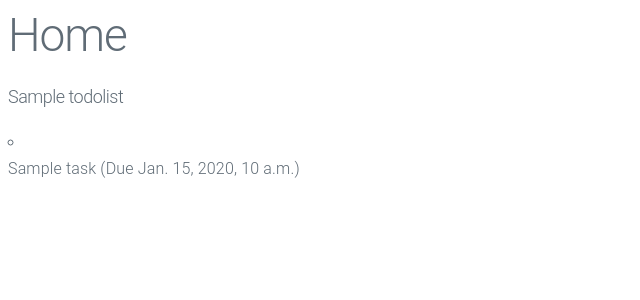
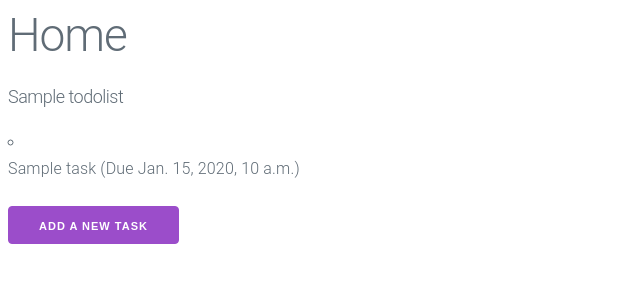
Before and after one commit to pyjaks/to-do-app, a Django app: page /list/1/ in a window 1280 px wide. Shown: the top 300 px of the page, without its empty margins (0-640 px from the left). Run offline with Django 4.2, Linux system fonts and the light colour scheme; tables that the repository leaves empty hold one stand-in row (values such as "Sample post").

Commit message:
Add views, templates, routes for updating and creating tasks

```diff
--- a/to_do/models.py
+++ b/to_do/models.py
@@ -1,6 +1,7 @@
 from datetime import datetime, timedelta
 
 from django.db import models
+from django.urls import reverse
 
 
 class ToDoList(models.Model):
@@ -18,3 +19,8 @@ class Task(models.Model):
 
     def __str__(self):
         return f"{self.title} due on {self.due_date}"
+
+    def get_absolute_url(self):
+        return reverse(
+            "edit-task", args=[str(self.todo_list.id), str(self.id)]
+    )
--- a/to_do/templates/to_do/todo_list.html
+++ b/to_do/templates/to_do/todo_list.html
@@ -22,6 +22,13 @@
             <p>There are no tasks in this list.</p>
             {% endfor %}
         </ul>
+        <p>
+            <input
+                value="Add a new task"
+                type="button"
+                onclick="location.href='{% url "new-task" todo_list.id %}'"
+            />
+        </p>
     </div>
 </div>
 {% endblock %}
--- a/to_do/urls.py
+++ b/to_do/urls.py
@@ -4,4 +4,8 @@ urlpatterns = [
     path("", views.ToDoListOverview.as_view(), name="index"),
     path("list/<int:list_id>/",
         views.TaskListView.as_view(), name="list"),
+    path("list/<int:list_id>/task/new/",
+        views.TaskCreateView.as_view(), name="new-task"),
+    path("list/<int:list_id>/task/<int:pk>/",
+        views.TaskUpdateView.as_view(), name="edit-task"),
 ]
--- a/to_do/views.py
+++ b/to_do/views.py
@@ -1,4 +1,5 @@
-from django.views.generic import ListView
+from django.views.generic import ListView, CreateView, UpdateView
+from django.urls import reverse
 from .models import ToDoList, Task
 
 class ToDoListOverview(ListView):
@@ -13,3 +14,14 @@ class TaskListView(ListView):
             context = super().get_context_data()
             context["todo_list"] = ToDoList.objects.get(id=self.kwargs["list_id"])
             return context
+
+class TaskCreateView(CreateView):
+    model = Task
+    fields = ["todo_list", "title", "description", "due_date",]
+
+    def get_success_url(self):
+        return reverse("list", args=[self.object.todo_list_id])
+
+class TaskUpdateView(UpdateView):
+    model = Task
+    fields = ["todo_list", "title", "description", "due_date",]
```
Also changed, not shown: to_do/templates/to_do/task_form.html (added, +16 -0 lines).
